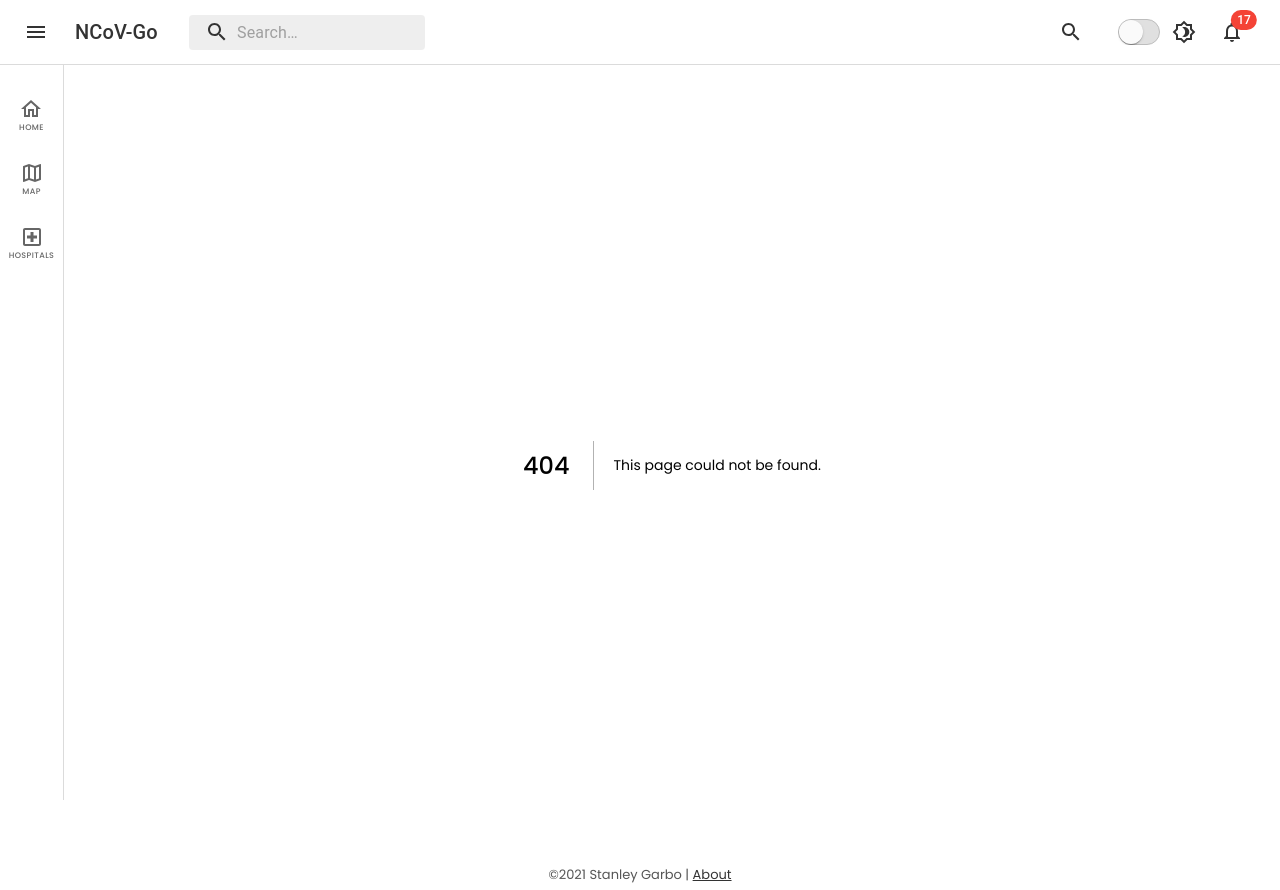
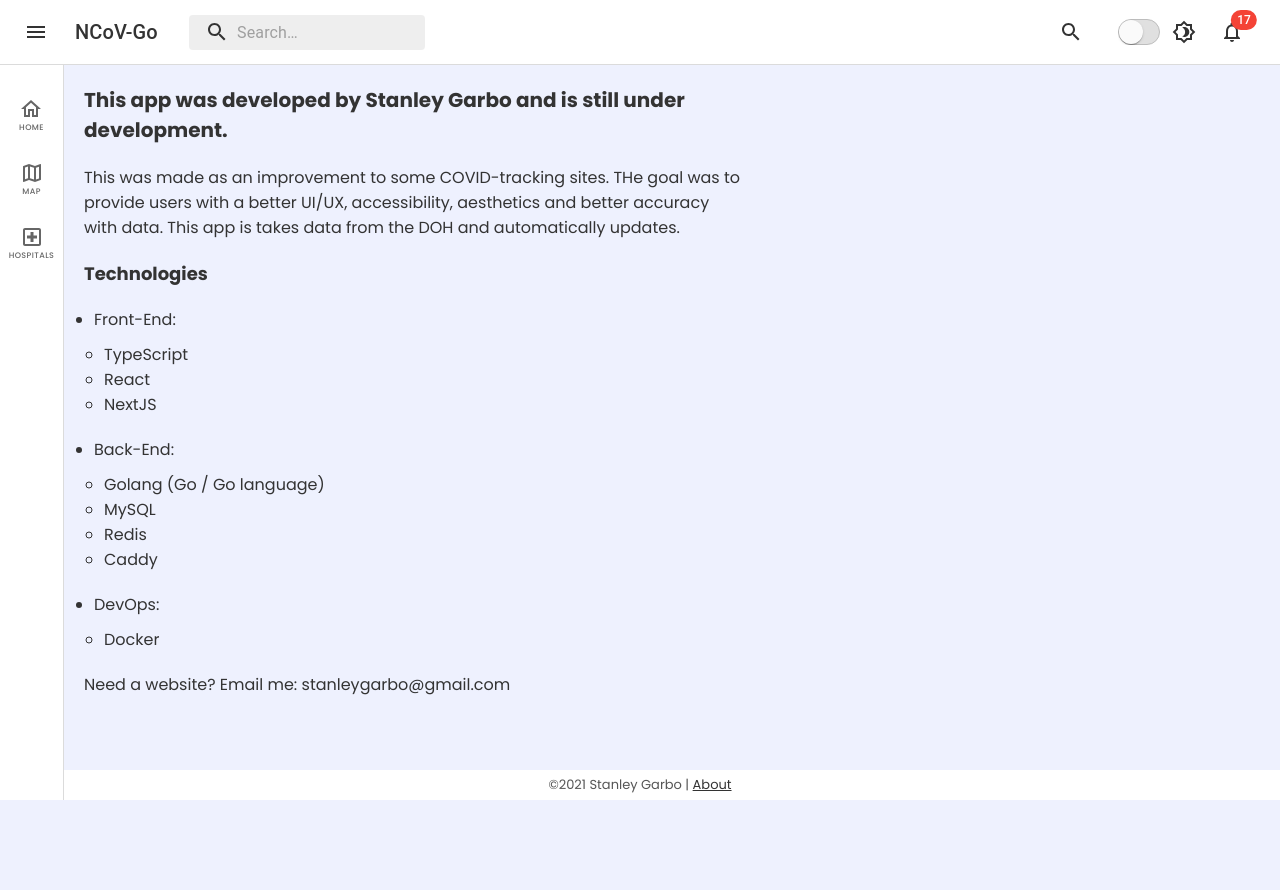
Before and after one commit to stanleygarbo/covid-tracker, a Next.js app in the folder shawarma/: page /about in a window 1280 px wide. Before the commit this address had no page. After the commit the page ends 800 px from the top, so only its background shows below. Built offline with nearby package versions, Linux system fonts and the light colour scheme.

Commit message:
added about page

```diff
--- /dev/null
+++ b/shawarma/pages/about.tsx
@@ -0,0 +1,83 @@
+import React from "react";
+import Head from "next/head";
+import { useTheme } from "../contexts/ThemeContextProvider";
+import styled from "styled-components";
+
+const Container = styled.div`
+  color: ${({ theme }) => theme.textPrimaryDark};
+  max-width: 700px;
+  padding: 20px;
+
+  p {
+    margin-top: 20px;
+  }
+
+  ul {
+    margin-top: 10px;
+    li {
+      margin-left: 10px;
+    }
+    .classifier {
+      margin-top: 20px;
+    }
+  }
+`;
+
+const About = () => {
+  const { theme } = useTheme();
+
+  return (
+    <Container theme={theme}>
+      <Head>
+        <title>NCoV Go | About</title>
+        <meta
+          name="description"
+          content="NCoV Go was developed by Stanley Garbo. A Comp Sci student from the Philippines"
+        />
+        <meta name="theme-color" content={theme.primaryLight} />
+        <link rel="icon" href="/favicon.ico" />
+      </Head>
+      <h1 style={{ fontSize: 20 }}>
+        This app was developed by Stanley Garbo and is still under development.
+      </h1>
+      <p>
+        This was made as an improvement to some COVID-tracking sites. THe goal
+        was to provide users with a better UI/UX, accessibility, aesthetics and
+        better accuracy with data. This app is takes data from the DOH and
+        automatically updates.
+      </p>
+      <p>
+        <h2 style={{ fontSize: 18 }}>Technologies</h2>
+        <ul>
+          <li className="classifier">
+            Front-End:
+            <ul>
+              <li>TypeScript</li>
+              <li>React</li>
+              <li>NextJS</li>
+            </ul>
+          </li>
+
+          <li className="classifier">
+            Back-End:
+            <ul>
+              <li>Golang (Go / Go language)</li>
+              <li>MySQL</li>
+              <li>Redis</li>
+              <li>Caddy</li>
+            </ul>
+          </li>
+          <li className="classifier">
+            DevOps:
+            <ul>
+              <li>Docker</li>
+            </ul>
+          </li>
+        </ul>
+      </p>
+      <p>Need a website? Email me: stanleygarbo@gmail.com</p>
+    </Container>
+  );
+};
+
+export default About;
```
